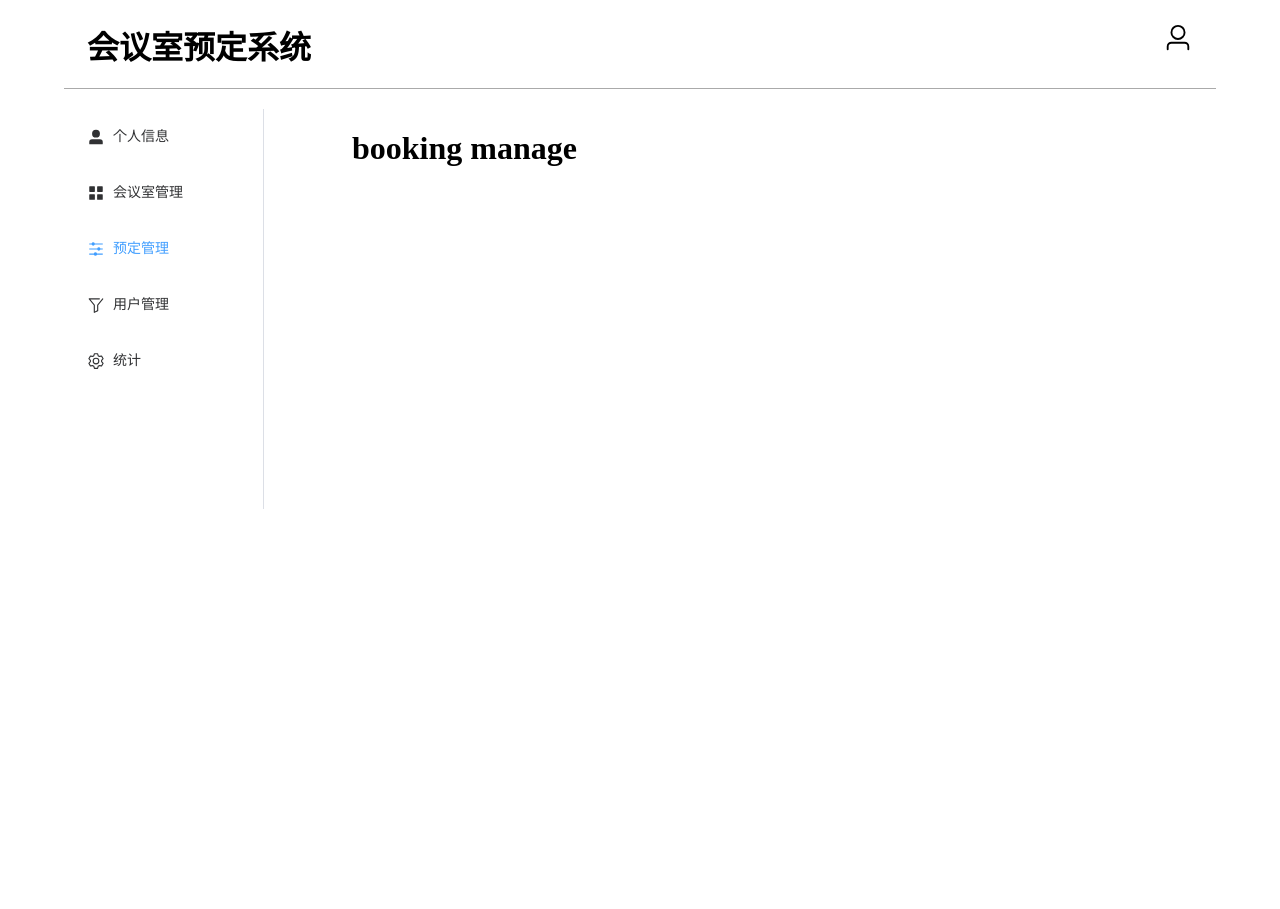
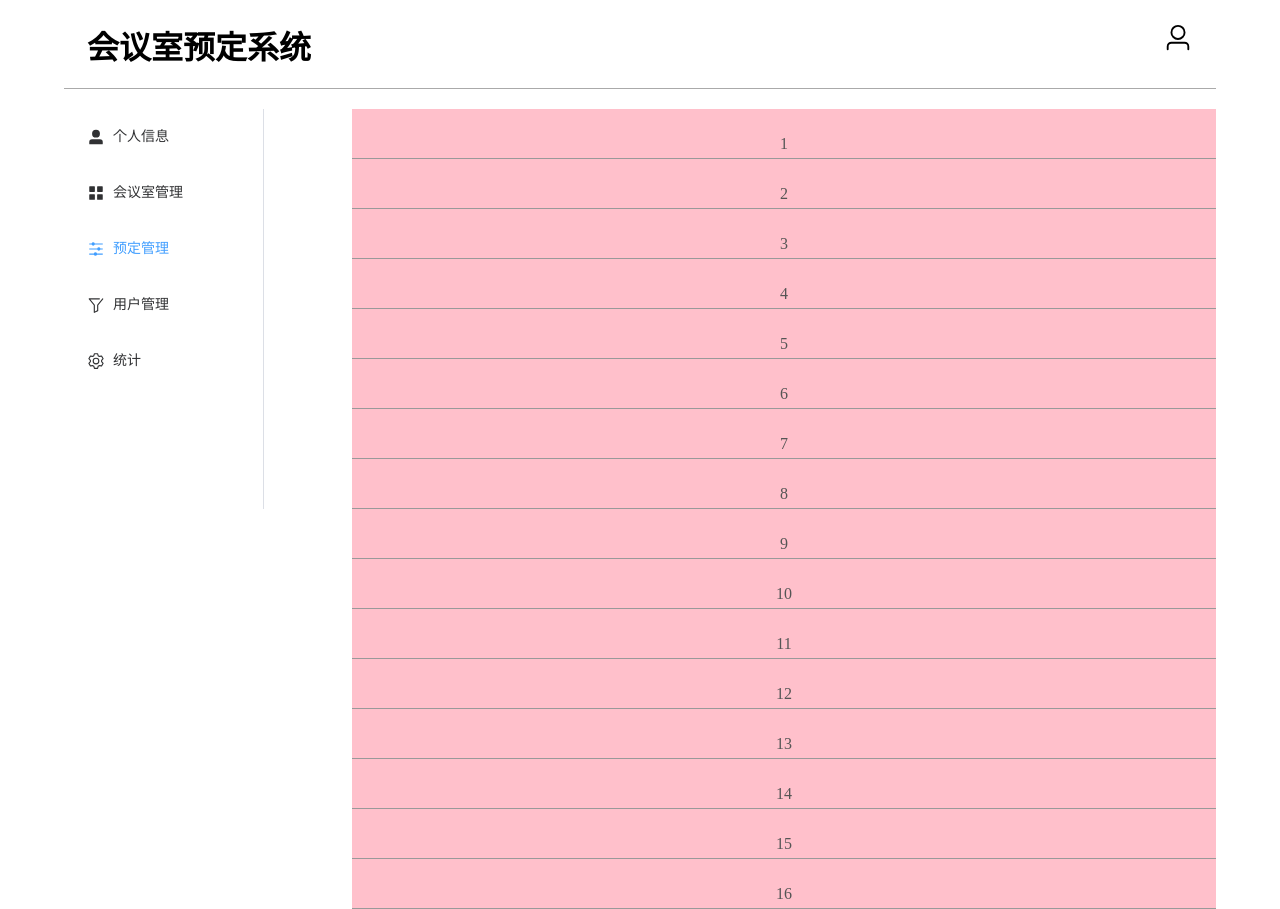
Before and after one commit to leanTim/meeting-room-booking-system-frontend, a Vue app: page /booking_manage in a window 1280 px wide. Before the commit the page ends 816 px from the top, so only its background shows below. Built offline with nearby package versions, Linux system fonts and the light colour scheme.

Commit message:
feat:虚拟列表实现长列表渲染

```diff
--- a/index.html
+++ b/index.html
@@ -4,10 +4,11 @@
     <meta charset="UTF-8">
     <link rel="icon" href="/favicon.ico">
     <meta name="viewport" content="width=device-width, initial-scale=1.0">
-    <title>Vite App</title>
+    <title>会议室管理系统</title>
   </head>
   <body>
     <div id="app"></div>
+    <!-- <h1>testtsettsetets</h1> -->
     <script type="module" src="/src/main.ts"></script>
   </body>
 </html>
--- a/src/components/BookingManage.vue
+++ b/src/components/BookingManage.vue
@@ -1,13 +1,105 @@
 <template>
-    <div>
+    <div ref="container"
+        class="infinite-list-container"
+        style="overflow: auto; height: 100vh;background-color: pink;"
+    >
+        <div class="infinite-list-phantom" :style="{height: listHeight + 'px'}"></div>
+        <div class="infinite-list" :style="{transform: getTransform}">
+            <div
+                class="item"
+                v-for="item, index in visibleListData"
+                :key="index"
+                :style="{
+                    height: itemSize + 'px',
+                    lineHeight: itemSize + 'px',
+                }"
+            >{{ item }}</div>
+        </div>
+    </div>
+    <!-- <div>
         <h1>booking manage</h1>
-    </div>
+    </div> -->
 </template>
 
 <script setup lang="ts">
+import { computed, onMounted, ref } from 'vue';
 
+ // 每个列表元素的高度
+ const itemSize = ref(50)
+ // 列表数据
+ let listDataA = new Array(100)
+ for(let i = 0; i < listDataA.length; i++) {
+    listDataA[i] = i + 1
+ }
+const listData = ref(listDataA)
+ // 可视区域开始渲染的索引
+ const start = ref(0)
+ // 结束的索引
+ const end = ref(0)
+ // 偏移量
+ const startOffset = ref(0)
+ // 可视区域高度
+ const screenHeight = ref()
+ const scrollTop = ref()
+ const container = ref<HTMLElement>()
+
+const listHeight = computed(() => {
+    return listData.value.length * itemSize.value
+})
+
+const visibleCount = computed(() => {
+    return Math.ceil(screenHeight.value / itemSize.value)
+})
+
+const getTransform = computed(() => {
+    return `translate3d(0, ${startOffset.value}px, 0)`
+})
+
+const visibleListData = computed(() => {
+    return listData.value.slice(start.value, Math.min(end.value, listData.value.length))
+})
+
+onMounted(() => {
+    screenHeight.value = container.value?.clientHeight
+    end.value = start.value + visibleCount.value
+    container.value?.addEventListener('scroll', scrollEvent, true)
+})
+
+function scrollEvent() {
+    scrollTop.value = container.value?.scrollTop
+    start.value = Math.floor(scrollTop.value / itemSize.value)
+    end.value = start.value + visibleCount.value
+
+    startOffset.value = scrollTop.value - (scrollTop.value % itemSize.value)
+
+}
 </script>
 
 <style scoped>
-
+.infinite-list-container {
+  height: 100%;
+  overflow: auto;
+  position: relative;
+  -webkit-overflow-scrolling: touch;
+}
+.infinite-list-phantom {
+  position: absolute;
+  left: 0;
+  top: 0;
+  right: 0;
+  z-index: -1;
+}
+.infinite-list {
+  left: 0;
+  right: 0;
+  top: 0;
+  position: absolute;
+  text-align: center;
+}
+.item {
+  padding: 10px;
+  color: #555;
+  box-sizing: border-box;
+  border-bottom: 1px solid #999;
+}
 </style>
--- a/src/interface/interfaces.ts
+++ b/src/interface/interfaces.ts
@@ -3,7 +3,8 @@ import type { registerUserType } from '../views/RegisterView.vue';
 import type { updatePasswordUserType } from '../views/UpdatePassword.vue';
 import type { updateUserInfoType } from '../components/UpdateUserInfo.vue';
 import type { CreateRoom } from "@/components/MeetingRoomManage.vue";
-
+import { ElMessage } from "element-plus";
+import router from "@/router";
 
 const axiosInstance = axios.create({
     baseURL: 'http://localhost:3001/',
@@ -42,7 +43,8 @@ axiosInstance.interceptors.response.use(
             if(res.status === 200) {
                 return await axiosInstance(config)
             } else {
-                alert(' 登录过期，请重新登录')
+                ElMessage.error('登录过期，请重新登录')
+                router.push('/login')
                 return Promise.reject(res.data)
             }
         } else {
--- a/src/router/index.ts
+++ b/src/router/index.ts
@@ -8,6 +8,8 @@ import BookingManage from '@/components/BookingManage.vue'
 import MeetingRoomManage from '@/components/MeetingRoomManage.vue'
 import UserManage from '@/components/UserManage.vue'
 import Statistics from '@/components/Statistics.vue'
+
+
 
 const router = createRouter({
   history: createWebHistory(import.meta.env.BASE_URL),
--- a/src/views/Main.vue
+++ b/src/views/Main.vue
@@ -65,4 +65,7 @@ main {
 .el-col {
     padding-top: 20px;
 }
+.el-col-18 {
+    overflow: auto;
+}
 </style>
```
